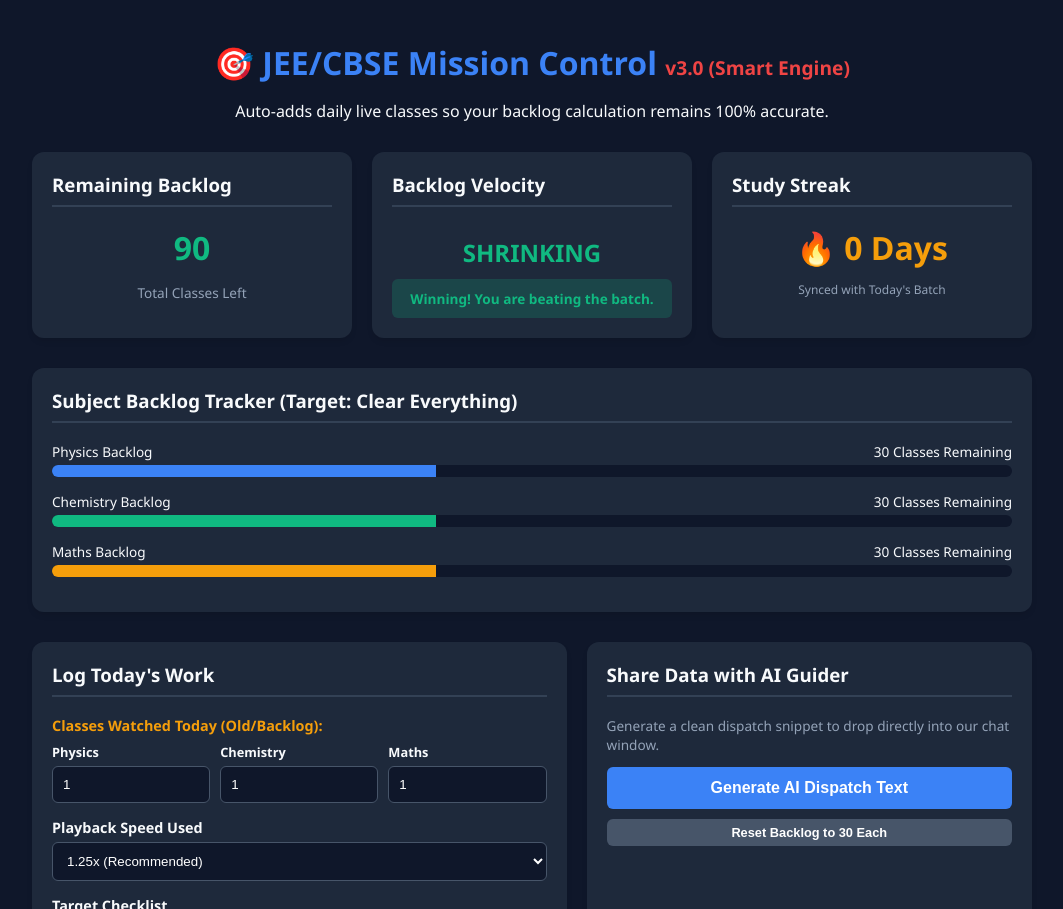
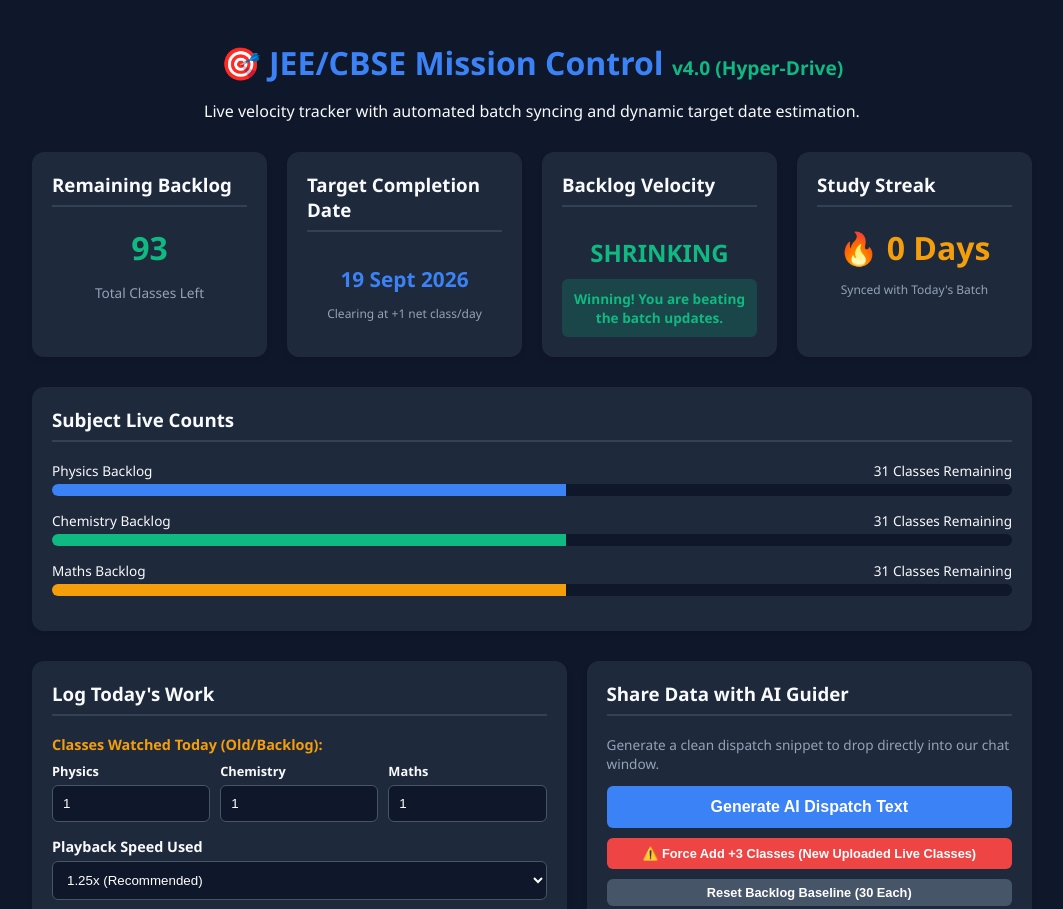
Before and after one commit to YUVRAJ0919/Progress, a plain HTML site: page index.html in a window 1280 px wide. Shown: the top 909 px of the page, without its empty margins (108-1171 px from the left). Drawn offline with Linux system fonts and the light colour scheme.

Commit message:
Update index.html

```diff
--- a/index.html
+++ b/index.html
@@ -3,7 +3,7 @@
 <head>
     <meta charset="UTF-8">
     <meta name="viewport" content="width=device-width, initial-scale=1.0">
-    <title>JEE/CBSE Mission Control v3</title>
+    <title>JEE/CBSE Mission Control v4.0</title>
     <style>
         :root {
             --bg-color: #0f172a;
@@ -120,6 +120,9 @@
         .btn-secondary { background-color: #475569; margin-top: 10px;}
         .btn-secondary:hover { background-color: #334155; }
 
+        .btn-danger { background-color: var(--danger-color); margin-top: 10px;}
+        .btn-danger:hover { background-color: #b91c1c; }
+
         /* PROGRESS BAR STYLES */
         .progress-container {
             margin-bottom: 15px;
@@ -168,45 +171,53 @@
 
 <div class="container">
     <header>
-        <h1>🎯 JEE/CBSE Mission Control <span style="font-size: 1.2rem; color: var(--danger-color);">v3.0 (Smart Engine)</span></h1>
-        <p>Auto-adds daily live classes so your backlog calculation remains 100% accurate.</p>
+        <h1>🎯 JEE/CBSE Mission Control <span style="font-size: 1.2rem; color: var(--success-color);">v4.0 (Hyper-Drive)</span></h1>
+        <p>Live velocity tracker with automated batch syncing and dynamic target date estimation.</p>
     </header>
 
+    <!-- LIVE METRICS BOARD -->
     <div class="grid">
         <div class="card">
             <h3>Remaining Backlog</h3>
-            <div class="stat-num" id="totalBacklogDisp">90</div>
+            <div class="stat-num" id="totalBacklogDisp">93</div>
             <p style="text-align: center; font-size: 0.85rem; color: #94a3b8;">Total Classes Left</p>
         </div>
         <div class="card">
+            <h3>Target Completion Date</h3>
+            <div class="stat-num" id="clearDateDisp" style="color: var(--accent-color); font-size: 1.3rem; padding-top: 14px;">Calculating...</div>
+            <p style="text-align: center; font-size: 0.75rem; color: #94a3b8;" id="paceSubtext">Based on your dynamic velocity</p>
+        </div>
+        <div class="card">
             <h3>Backlog Velocity</h3>
-            <div class="stat-num" id="velocityDisp" style="color: var(--accent-color); font-size: 1.5rem; padding-top: 10px;">Checking...</div>
+            <div class="stat-num" id="velocityDisp" style="color: var(--warning-color); font-size: 1.5rem; padding-top: 10px;">Evaluating...</div>
             <div id="alertZone" class="alert-zone"></div>
         </div>
         <div class="card">
             <h3>Study Streak</h3>
             <div class="stat-num" id="streakDisp" style="color: var(--warning-color);">🔥 0 Days</div>
-            <p style="text-align: center; font-size: 0.75rem; color: #94a3b8;" id="lastAutoAddText">Engine Synced</p>
+            <p style="text-align: center; font-size: 0.75rem; color: #94a3b8;" id="lastAutoAddText">Engine Online</p>
         </div>
     </div>
 
+    <!-- TRACKING VISUALS CARD -->
     <div class="card" style="margin-bottom: 30px;">
-        <h3>Subject Backlog Tracker (Target: Clear Everything)</h3>
+        <h3>Subject Live Counts</h3>
         <div class="progress-container">
-            <div class="progress-label"><span>Physics Backlog</span><span id="pText">30 Classes Left</span></div>
+            <div class="progress-label"><span>Physics Backlog</span><span id="pText">31 Classes Left</span></div>
             <div class="progress-bar-bg"><div id="pBar" class="progress-bar-fill" style="background-color: var(--accent-color);"></div></div>
         </div>
         <div class="progress-container">
-            <div class="progress-label"><span>Chemistry Backlog</span><span id="cText">30 Classes Left</span></div>
+            <div class="progress-label"><span>Chemistry Backlog</span><span id="cText">31 Classes Left</span></div>
             <div class="progress-bar-bg"><div id="cBar" class="progress-bar-fill" style="background-color: var(--success-color);"></div></div>
         </div>
         <div class="progress-container">
-            <div class="progress-label"><span>Maths Backlog</span><span id="mText">30 Classes Left</span></div>
+            <div class="progress-label"><span>Maths Backlog</span><span id="mText">31 Classes Left</span></div>
             <div class="progress-bar-bg"><div id="mBar" class="progress-bar-fill" style="background-color: var(--warning-color);"></div></div>
         </div>
     </div>
 
     <div style="display: grid; grid-template-columns: 1.2fr 1fr; gap: 20px;">
+        <!-- INPUT FORM -->
         <div class="card">
             <h3>Log Today's Work</h3>
 
@@ -259,9 +270,10 @@
                 <textarea id="doubts" rows="2" placeholder="Any concepts you couldn't solve..."></textarea>
             </div>
 
-            <button onclick="logProgress()" class="btn-success">Save Progress & Compute Velocity</button>
+            <button onclick="logProgress()" class="btn-success">Save Progress & Recalculate Metrics</button>
         </div>
 
+        <!-- AI OUTPUT PLATFORM -->
         <div class="card">
             <h3>Share Data with AI Guider</h3>
             <p style="font-size: 0.85rem; color: #94a3b8;">Generate a clean dispatch snippet to drop directly into our chat window.</p>
@@ -275,23 +287,24 @@
                 <div class="output-box" id="aiOutput"></div>
             </div>
 
-            <button onclick="resetData()" class="btn-secondary" style="font-size: 0.8rem; padding: 6px;">Reset Backlog to 30 Each</button>
+            <button onclick="addManualBatch()" class="btn-danger" style="font-size: 0.8rem; padding: 8px;">⚠️ Force Add +3 Classes (New Uploaded Live Classes)</button>
+            <button onclick="resetData()" class="btn-secondary" style="font-size: 0.8rem; padding: 6px;">Reset Backlog Baseline (30 Each)</button>
         </div>
     </div>
 </div>
 
 <script>
-    // System Memory Core with Time Tracking Capabilities
-    let backlogData = JSON.parse(localStorage.getItem('jee_backlog_tracker_v3')) || {
-        physicsLeft: 30,
-        chemistryLeft: 30,
-        mathsLeft: 30,
+    // System Memory Core - Updated for Kal Ki Backdated adjustment
+    let backlogData = JSON.parse(localStorage.getItem('jee_backlog_tracker_v4')) || {
+        physicsLeft: 31, // Default 30 + 1 for yesterday's class
+        chemistryLeft: 31, // Default 30 + 1 for yesterday's class
+        mathsLeft: 31, // Default 30 + 1 for yesterday's class
         streak: 0,
         lastLoggedDate: null,
-        lastEngineCheck: new Date().toDateString()
+        lastEngineCheck: new Date().toDateString(),
+        historicalVelocity: 4 // baseline speed assumption
     };
 
-    // AUTOMATIC LIVE CLASS INCREMENT SYSTEM
     function checkAndAddLiveClasses() {
         const today = new Date();
         const todayStr = today.toDateString();
@@ -301,11 +314,10 @@
             let daysMissed = Math.floor((today - lastCheckDate) / (1000 * 60 * 60 * 24));
 
             let addedClasses = 0;
-            // Iterate through missed days to avoid adding on Sundays
             for (let i = 1; i <= daysMissed; i++) {
                 let checkDay = new Date(lastCheckDate);
                 checkDay.setDate(checkDay.getDate() + i);
-                if (checkDay.getDay() !== 0) { // 0 is Sunday
+                if (checkDay.getDay() !== 0) { // Exclude Sundays
                     backlogData.physicsLeft += 1;
                     backlogData.chemistryLeft += 1;
                     backlogData.mathsLeft += 1;
@@ -313,13 +325,13 @@
                 }
             }
             backlogData.lastEngineCheck = todayStr;
-            document.getElementById('lastAutoAddText').innerText = `Engine Added +${addedClasses} New Classes`;
+            document.getElementById('lastAutoAddText').innerText = `Engine Added +${addedClasses} Classes Since Last Sync`;
         } else {
             document.getElementById('lastAutoAddText').innerText = `Synced with Today's Batch`;
         }
     }
 
-    function updateDashboard(lastWatchedCount = 4) {
+    function updateDashboard(lastWatchedCount = null) {
         checkAndAddLiveClasses();
 
         const pLeft = backlogData.physicsLeft;
@@ -330,41 +342,67 @@
         document.getElementById('totalBacklogDisp').innerText = totalLeft;
         document.getElementById('streakDisp').innerText = `🔥 ${backlogData.streak} Days`;
 
-        // Update Labels text
         document.getElementById('pText').innerText = `${pLeft} Classes Remaining`;
         document.getElementById('cText').innerText = `${cLeft} Classes Remaining`;
         document.getElementById('mText').innerText = `${mLeft} Classes Remaining`;
 
-        // Progress visuals (capped display calculation)
-        document.getElementById('pBar').style.width = `${Math.max(10, 100 - (pLeft*2))}%`;
-        document.getElementById('cBar').style.width = `${Math.max(10, 100 - (cLeft*2))}%`;
-        document.getElementById('mBar').style.width = `${Math.max(10, 100 - (mLeft*2))}%`;
+        // Bar scaling visualization mechanics
+        document.getElementById('pBar').style.width = `${Math.max(5, Math.min(100, 100 - (pLeft * 1.5)))}%`;
+        document.getElementById('cBar').style.width = `${Math.max(5, Math.min(100, 100 - (cLeft * 1.5)))}%`;
+        document.getElementById('mBar').style.width = `${Math.max(5, Math.min(100, 100 - (mLeft * 1.5)))}%`;
 
-        // VELOCITY TRACKER LOGIC
+        // Update velocity value history if tracked
+        if(lastWatchedCount !== null) {
+            backlogData.historicalVelocity = lastWatchedCount;
+        }
+
+        // VELOCITY ENGINE & COMPLEX TARGET DATE PREDICTOR
         const vDisp = document.getElementById('velocityDisp');
         const alertZone = document.getElementById('alertZone');
+        const clearDateDisp = document.getElementById('clearDateDisp');
+        const paceSubtext = document.getElementById('paceSubtext');
 
-        if(lastWatchedCount > 3) {
+        const currentPace = backlogData.historicalVelocity;
+
+        if(totalLeft <= 0) {
+            clearDateDisp.innerText = "🎉 All Cleared!";
+            vDisp.innerText = "COMPLETE";
+            alertZone.innerText = "Awesome job! You are up to date.";
+        } else if(currentPace > 3) {
+            // Net clearing rate per working day (e.g. if watching 4, net reduction is 4 - 3 = 1 class/day)
+            const netReductionPerDay = currentPace - 3;
+            const daysToClear = Math.ceil(totalLeft / netReductionPerDay);
+
+            let targetDate = new Date();
+            targetDate.setDate(targetDate.getDate() + daysToClear);
+
+            clearDateDisp.innerText = targetDate.toLocaleDateString('en-IN', { day: 'numeric', month: 'short', year: 'numeric' });
+            paceSubtext.innerText = `Clearing at +${netReductionPerDay} net class/day`;
+
             vDisp.innerText = "SHRINKING";
             vDisp.style.color = "var(--success-color)";
-            alertZone.innerText = "Winning! You are beating the batch.";
+            alertZone.innerText = "Winning! You are beating the batch updates.";
             alertZone.style.backgroundColor = "rgba(16, 185, 129, 0.2)";
             alertZone.style.color = "var(--success-color)";
-        } else if (lastWatchedCount === 3) {
+        } else if (currentPace === 3) {
+            clearDateDisp.innerText = "Never (Stuck)";
+            paceSubtext.innerText = "Watching equals incoming rate.";
             vDisp.innerText = "STAGNANT";
             vDisp.style.color = "var(--warning-color)";
-            alertZone.innerText = "Stuck! Backlog count won't change.";
+            alertZone.innerText = "Stuck! Match the speed to decrease count.";
             alertZone.style.backgroundColor = "rgba(245, 158, 11, 0.2)";
             alertZone.style.color = "var(--warning-color)";
         } else {
+            clearDateDisp.innerText = "Infinite Tracking";
+            paceSubtext.innerText = "Incoming rate is faster than watching.";
             vDisp.innerText = "GROWING";
             vDisp.style.color = "var(--danger-color)";
-            alertZone.innerText = "Danger! Backlog is increasing.";
+            alertZone.innerText = "Danger! Backlog size is climbing.";
             alertZone.style.backgroundColor = "rgba(239, 68, 68, 0.2)";
             alertZone.style.color = "var(--danger-color)";
         }
 
-        localStorage.setItem('jee_backlog_tracker_v3', JSON.stringify(backlogData));
+        localStorage.setItem('jee_backlog_tracker_v4', JSON.stringify(backlogData));
     }
 
     function logProgress() {
@@ -378,7 +416,6 @@
         backlogData.chemistryLeft = Math.max(0, backlogData.chemistryLeft - cWatched);
         backlogData.mathsLeft = Math.max(0, backlogData.mathsLeft - mWatched);
 
-        // Streak Engine
         const todayStr = new Date().toDateString();
         if (backlogData.lastLoggedDate !== todayStr) {
             backlogData.streak += 1;
@@ -391,7 +428,15 @@
         document.getElementById('cWatched').value = 0;
         document.getElementById('mWatched').value = 0;
 
-        alert("Progress updated. Core Velocity evaluated!");
+        alert("Progress updated. Dynamic Completion Target recalculated!");
+    }
+
+    function addManualBatch() {
+        backlogData.physicsLeft += 1;
+        backlogData.chemistryLeft += 1;
+        backlogData.mathsLeft += 1;
+        updateDashboard();
+        alert("Manually forced 3 new batch classes into the tracking queue.");
     }
 
     function generateAiReport() {
@@ -404,14 +449,16 @@
 
         const totalLeft = backlogData.physicsLeft + backlogData.chemistryLeft + backlogData.mathsLeft;
         const velocityState = document.getElementById('velocityDisp').innerText;
+        const targetEst = document.getElementById('clearDateDisp').innerText;
 
-        const reportText = `PROGRESS REPORT DISPATCH (v3.0 - AUTOMATED ENGINE)
+        const reportText = `PROGRESS REPORT DISPATCH (v4.0 - HYPER-DRIVE)
 --------------------------------------------------------
 • Current Streak: ${backlogData.streak} Days
 • Watch Speed Config: ${speed}x
-• Today's Backlog Velocity: ${velocityState}
+• Today's Velocity State: ${velocityState}
+• Current Est. Clearance Target: ${targetEst}
 
-DAILY OBJECTIVE CHECKLIST:
+DAILY ROUTINE OBJECTIVES:
 - Formulas & Class Notes Checked: ${notes}
 - Questions / DPP Assignments Done: ${dpp}
 - Next-Day Prep Readiness: ${school}
@@ -419,7 +466,7 @@
 CRITICAL SYLLABUS TARGET:
 "${testTarget}"
 
-CURRENT DETAILED BACKLOG LEVELS:
+CURRENT METRIC STATUS MATRIX:
 - Physics Left: ${backlogData.physicsLeft} Classes
 - Chemistry Left: ${backlogData.chemistryLeft} Classes
 - Maths Left: ${backlogData.mathsLeft} Classes
@@ -428,7 +475,7 @@
 BLOCKER DOUBTS / DIFFICULT CONCEPT NOTES:
 "${doubts}"
 
-👉 Study Guider: Please assess my velocity and help me keep my graph shrinking!`;
+👉 Study Guider: Please assess my velocity and help me keep my timeline optimized!`;
 
         document.getElementById('aiOutput').innerText = reportText;
         document.getElementById('outputContainer').style.display = 'block';
@@ -443,21 +490,22 @@
     }
 
     function resetData() {
-        if(confirm("Are you sure you want to reset your backlog numbers back to 30 classes each?")) {
+        if(confirm("Are you sure you want to reset your baseline backlog numbers?")) {
             backlogData = {
                 physicsLeft: 30,
                 chemistryLeft: 30,
                 mathsLeft: 30,
                 streak: 0,
                 lastLoggedDate: null,
-                lastEngineCheck: new Date().toDateString()
+                lastEngineCheck: new Date().toDateString(),
+                historicalVelocity: 4
             };
             updateDashboard(4);
         }
     }
 
-    // Initialize layout
-    updateDashboard(4);
+    // Initialize layout setup
+    updateDashboard();
 </script>
 </body>
 </html>
```
